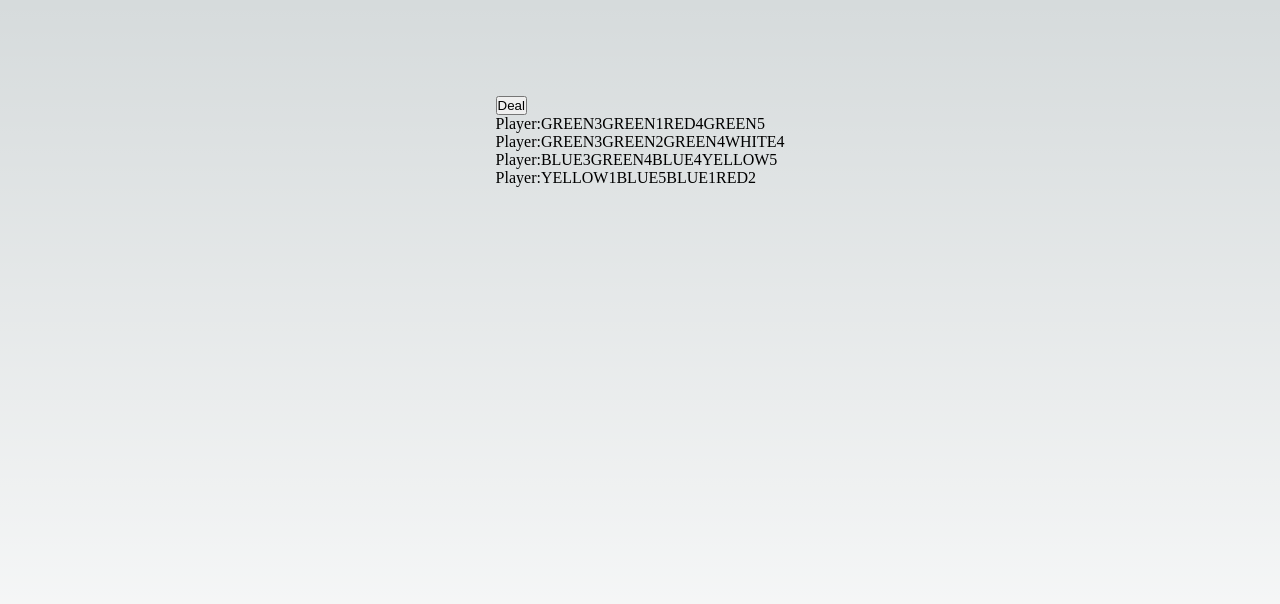
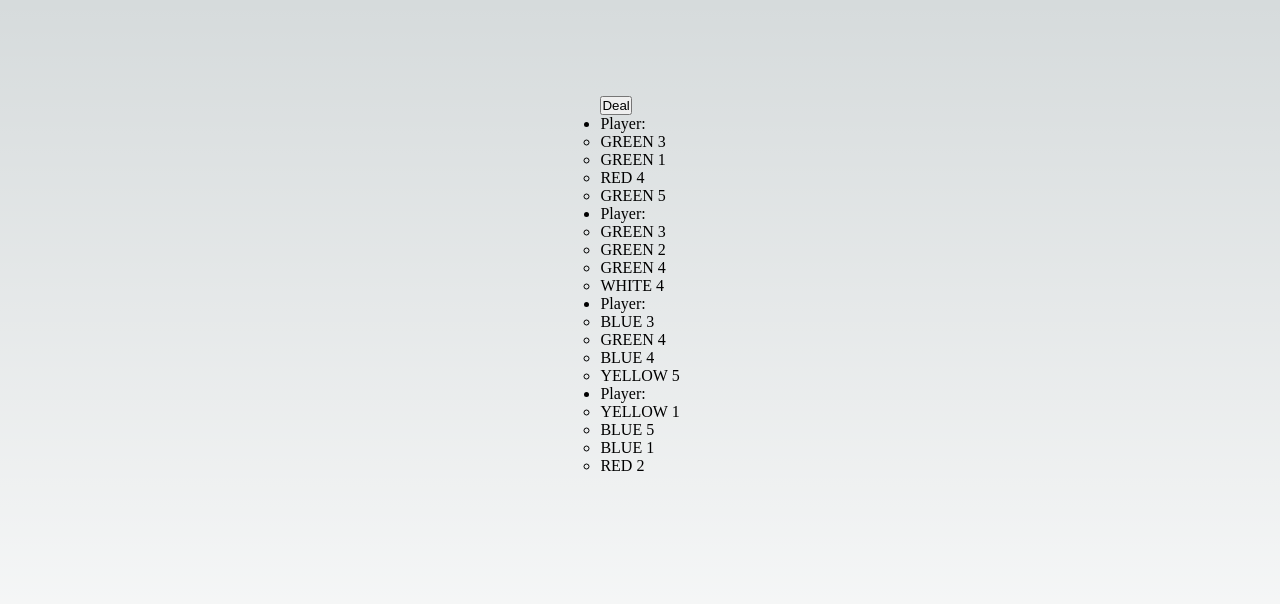
Before and after one commit to aturkewi/hanabi-frontend, a Next.js app: page / in a window 1280 px wide. Both pictures are taken after a click on the button "Deal". Shown: the top 604 px of the page. Built offline with nearby package versions, Linux system fonts and the light colour scheme.

Commit message:
refactor to card component

```diff
--- /dev/null
+++ b/components/Card.tsx
@@ -0,0 +1,9 @@
+import { CardType } from "../utils/deckHelper"
+
+export const Card = (cardData:CardType) => {
+  return (
+    <div>
+      {cardData.color} {cardData.number}
+    </div>
+  )
+}
--- a/components/Game.tsx
+++ b/components/Game.tsx
@@ -31,7 +31,13 @@ const Game = () => {
   return(
     <div>
       <button onClick={startGame}>Deal</button>
-      {players.map(player => <Player key={player.id} {...player} />)}
+      <ul>
+        {players.map(player => (
+          <li key={player.id}>
+            <Player {...player} />
+          </li>
+        ))}
+      </ul>
     </div>
   )
 }
--- a/components/Player.tsx
+++ b/components/Player.tsx
@@ -1,8 +1,17 @@
-const Player = ({ hand, id }) => {
+import { PlayerType } from "../utils/playerHelper"
+import { Card } from "./Card"
+
+const Player = ({ hand, id }:PlayerType) => {
   return (
     <div key={id}>
       Player:
-      {hand.map(card => `${card.color}${card.number}`)}
+      <ul>
+        {hand.map(card => (
+          <li key={card.id}>
+            <Card {...card} />
+          </li>
+        ) )}
+      </ul>
     </div>
   )
 }
--- a/utils/deckHelper.ts
+++ b/utils/deckHelper.ts
@@ -6,27 +6,30 @@ export const YELLOW = 'YELLOW'
 
 export const colors = [BLUE, GREEN, RED, WHITE, YELLOW]
 
-type Color = typeof colors[number]
+type ColorType = typeof colors[number]
 type ValidNumbers = 1|2|3|4|5
 
-export type Card = {
-  color: Color;
+export type CardType = {
+  color: ColorType;
   number: ValidNumbers;
+  id: number;
 }
 
-export const generateDeck = (): Card[] => {
+export const generateDeck = (): CardType[] => {
   return colors.reduce((array, color) => {
     return array.concat(generateCardsForColor(color))
   }, []).sort((a, b) => 0.5 - Math.random());
 }
 
-const generateCardsForColor = (color) => {
+const generateCardsForColor = (color:ColorType) => {
+  let id = 0
   return [1,1,1,2,2,3,3,4,4,5].map(number => {
-    return {color: color, number}
+    id++
+    return {color: color, number, id}
   })
 }
 
-export const getRandomCard = (deck:Card[]): {randomCard: Card, newDeck: Card[]} => {
+export const getRandomCard = (deck:CardType[]): {randomCardType: CardType, newDeck: CardType[]} => {
   const index = Math.floor(Math.random()*deck.length)
   const randomCard = deck[index]
   const newDeck = deck.slice(0,index).concat(deck.slice(index + 1, deck.length))
--- a/utils/playerHelper.ts
+++ b/utils/playerHelper.ts
@@ -1,7 +1,7 @@
-import { Card } from './deckHelper'
+import { CardType } from './deckHelper'
 
 export type PlayerType = {
-  hand: Card[];
+  hand: CardType[];
   id: number;
 }
 
```
Also changed, not shown: 1 other file (tests, documents, lock files or other folders).
